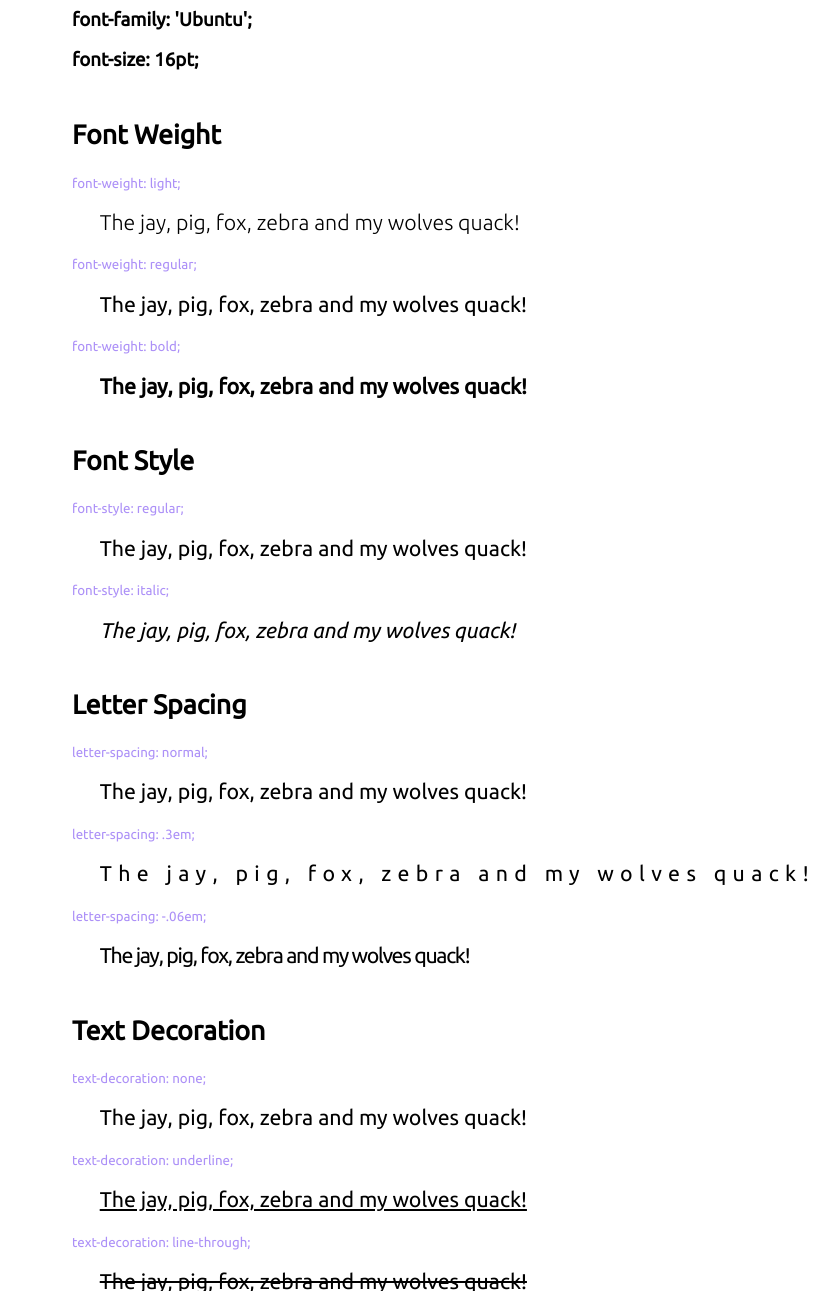
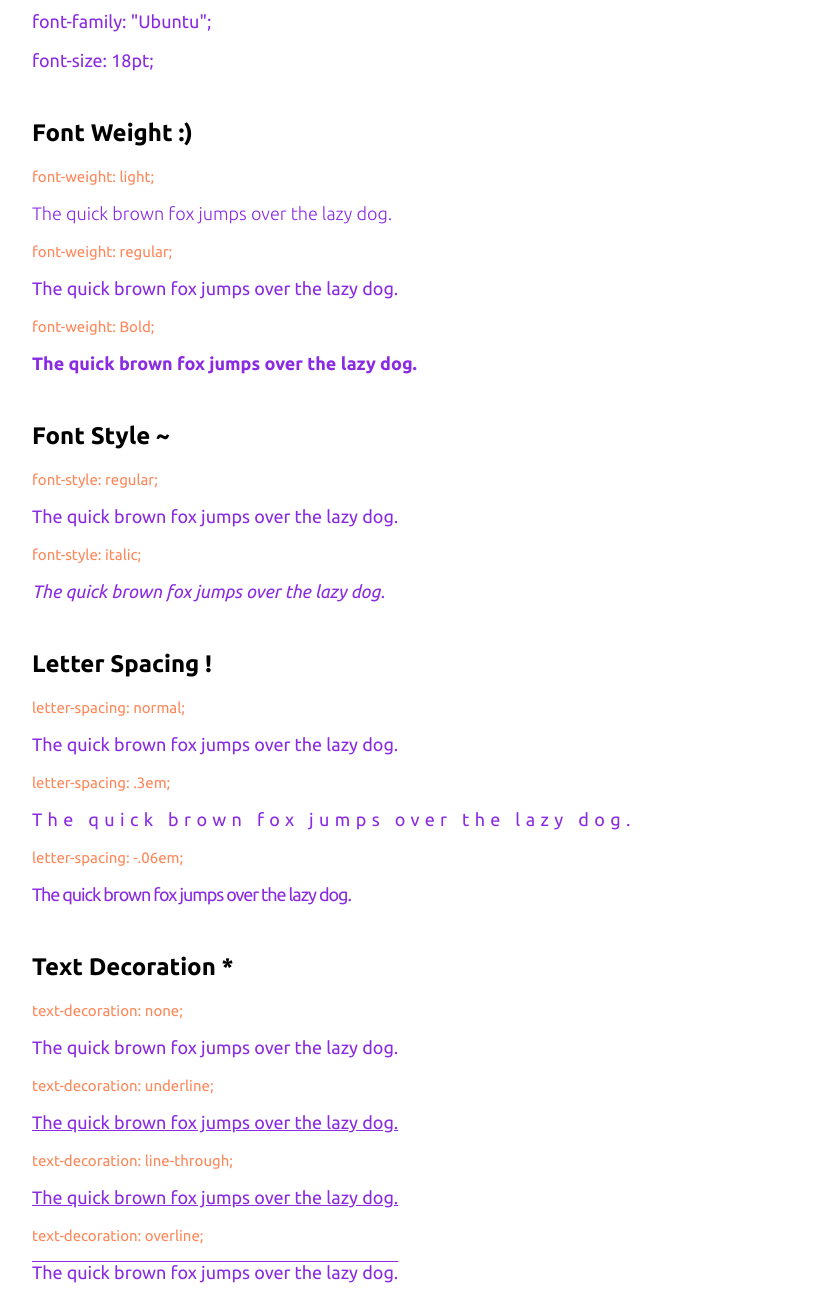
Before and after one commit to laylavlee/iffall2021, a plain HTML site: page type-styles/index.html in a window 1280 px wide. Shown: the part 188-1479 px from the top of the page, without its empty margins (56-894 px from the left). Drawn offline with Linux system fonts and the light colour scheme.

Commit message:
Add files via upload

```diff
--- a/type-styles/css/styles.css
+++ b/type-styles/css/styles.css
@@ -1,98 +1,98 @@
-body{
-    margin: 10%;
-    font-family: 'Ubuntu', sans-serif;
+
+html {font-family:'Ubuntu', sans-serif;}
+
+
+h1 {
+    color:black;
+    font-size:40px;
+    font-family:'Ubuntu', sans-serif;
+    font-weight: bolder;
+    margin-right: 150px;
+    margin-top: 3em;
+    text-align: left;
 
 }
 
-section {
-    margin: 3em 0;
+h3 {
+    color:blueviolet;
+    font-size:18px;
+    font-family:'Ubuntu', sans-serif;
+    font-weight: normal;
+    margin-right: 150px;
+    text-align: left;
 }
 
-h1 {
-    font-size: 50pt;
-    line-height: 0.2em;
+section {
+    margin-top: 3em;
+    margin-left: 80px;
 
 }
 
-h2 {
-    font-size: 20pt;
+.description {
+    color:rgb(253, 135, 89);
+    font-size:15px;
+    font-family:'Ubuntu', sans-serif;
 }
 
 
-p {
-    text-indent: 1.3em;
-    font-size: 16pt;
-    line-height: 16pt;
+.light {
+    font-weight: lighter;
 }
 
-
-.label {
-    font-size: 10pt;
-    color: rgba(167, 138, 247, 0.945);
-}
-
-.styledFont {
-    font-family: 'Ubuntu', sans-serif;
-
-}section.FontWeight p.Light {
-    font-weight: lighter;
-}
-section.FontWeight p.Normal {
+.regular {
     font-weight: normal;
 }
 
-section.FontWeight p.Bold {
-    font-weight: bold;
-}
-
-section.FontStyle p.Normal {
-    font-style: normal;
+.bold {
+    font-weight: bolder;
 }
 
 .italic {
     font-style:italic;
 }
 
-.normalspacing {
+.normal {
     letter-spacing: normal;
 }
 
 .wide {
-    letter-spacing: .3em;
+    letter-spacing:.3em;
 }
 
-.narrow {
-    letter-spacing: -.06em;
+.tight {
+    letter-spacing: -0.06em;
 }
 
-.nodecoration {
-    text-decoration: none;
+.none {
+    text-decoration:none;
 }
 
 .underline {
-    text-decoration: underline;
+    text-decoration:underline;
 }
 
-.LineThrough {
-    text-decoration: line-through;
+.line-through {
+    text-decoration: underline;
 }
 
 .overline {
     text-decoration: overline;
 }
 
-.notransformn {
-    text-transform: none;
-}
-
-.uppercase {
+.up {
     text-transform: uppercase;
 }
 
-.lowercase {
+.low {
     text-transform: lowercase;
 }
 
-.capitalize {
+.cap {
     text-transform: capitalize;
 }
+p {
+    color:blueviolet;
+    font-size:18px;
+    font-family:'Ubuntu', sans-serif;
+
+}
--- a/type-styles/index.html
+++ b/type-styles/index.html
@@ -1,85 +1,81 @@
 <!DOCTYPE html>
 <html>
     <head>
-        <link rel="preconnect" href="https://fonts.googleapis.com">
-        <link rel="preconnect" href="https://fonts.gstatic.com" crossorigin>
-        <link href="https://fonts.googleapis.com/css2?family=Ubuntu:ital,wght@0,300;0,400;1,300;1,400&display=swap" rel="stylesheet">
-        <title> Type Styles </title>
-        <link href="css/styles.css" rel="stylesheet">
+        <meta charset = "UTF-8">
+        <title>type-styles</title>
+        <link rel = "preconnect" href = "https://fonts.googleapis.com">
+        <link rel = "preconnect" href = "https://fonts.gstatic.com" crossorigin>
+        <link href="https://fonts.googleapis.com/css2?family=Ubuntu:ital,wght@0,300;0,400;0,500;0,700;1,300;1,400;1,500;1,700&display=swap" rel="stylesheet">
+        <link rel="stylesheet" href="css/styles.css">
     </head>
-
     <body>
         <section>
             <h1>Ubuntu</h1>
-            <h3>font-family: 'Ubuntu';</h3>
-            <h3>font-size: 16pt;</h3>
+            <h3>
+                font-family: "Ubuntu";
+            </h3>
+            <h3>
+                font-size: 18pt;
+            </h3>
         </section>
 
         <section>
-        <section class="FontWeight">
-            <h2>Font Weight</h2>
-            <span class="label">font-weight: light;</span>
-            <p class="styledFont Light">The jay, pig, fox, zebra and my wolves quack!</p>
-            <span class="label">font-weight: regular;</span>
-            <p class="styledFont Normal">The jay, pig, fox, zebra and my wolves quack!</p>
-            <span class="label">font-weight: bold;</span>
-            <p class="styledFont Bold">The jay, pig, fox, zebra and my wolves quack!</p>
+            <h2>Font Weight :)</h2>
+            <span class = "description">font-weight: light;</span>
+            <p class = "style light">The quick brown fox jumps over the lazy dog.</p>
+            <span class = "description">font-weight: regular;</span>
+            <p class = "style regular">The quick brown fox jumps over the lazy dog.</p>
+            <span class = "description">font-weight: Bold; </span>
+            <p class = "style bold">The quick brown fox jumps over the lazy dog.</p>
+            <section></section>
         </section>
 
         <section>
-        </section class="FontStyle">
-            <h2>Font Style</h2>
-            <span class="label">font-style: regular;</span>
-            <p class="styledFont Normal">The jay, pig, fox, zebra and my wolves quack!</p>
-            <span class="label">font-style: italic;</span>
-            <p class="italic">The jay, pig, fox, zebra and my wolves quack!</p>
+            <h2>Font Style ~</h2>
+            <span class = "description">font-style: regular;</span>
+            <p class = "style regular">The quick brown fox jumps over the lazy dog.</p>
+            <span class = "description">font-style: italic;</span>
+            <p class = "style italic">The quick brown fox jumps over the lazy dog.</p>
+            <section></section>
         </section>
 
         <section>
-        </section class="LetterSpacing">
-        <h2>Letter Spacing</h2>
-        <span class="label">letter-spacing: normal;</span>
-        <p class="normalspacing">The jay, pig, fox, zebra and my wolves quack!</p>
-        <span class="label">letter-spacing: .3em;</span>
-        <p class="wide">The jay, pig, fox, zebra and my wolves quack!</p>
-        <span class="label">letter-spacing: -.06em;</span>
-        <p class="narrow">The jay, pig, fox, zebra and my wolves quack!</p>
+            <h2>Letter Spacing !</h2>
+            <span class = "description">letter-spacing: normal;</span>
+            <p class = "style normal">The quick brown fox jumps over the lazy dog.</p>
+            <span class = "description">letter-spacing: .3em;</span>
+            <p class = "style wide">The quick brown fox jumps over the lazy dog.</p>
+            <span class = "description">letter-spacing: -.06em;</span>
+            <p class = "style tight">The quick brown fox jumps over the lazy dog.</p>
+            <section></section>
+        </section>
+
+        <section>
+            <h2>Text Decoration * </h2>
+            <span class = "description">text-decoration: none;</span>
+            <p class = "none">The quick brown fox jumps over the lazy dog.</p>
+            <span class = "description">text-decoration: underline;</span>
+            <p class = "underline">The quick brown fox jumps over the lazy dog.</p>
+            <span class = "description">text-decoration: line-through;</span>
+            <p class = "line-through">The quick brown fox jumps over the lazy dog.</p>
+            <span class = "description">text-decoration: overline;</span>
+            <p class = "overline">The quick brown fox jumps over the lazy dog.</p>
+            <section></section>
+        </section>
+
+        <section>
+            <h2>Text Transform >:(</h2>
+            <span class = "description">text-transform: none;</span>
+            <p class = "none">The quick brown fox jumps over the lazy dog.</p>
+            <span class = "description">text-transform: uppercase;</span>
+            <p class = "up">The quick brown fox jumps over the lazy dog.</p>
+            <span class = "description">text-transform: lowercase;</span>
+            <p class = "low">The quick brown fox jumps over the lazy dog.</p>
+            <span class = "description">text-transform: capitalize;</span>
+            <p class = "cap">The quick brown fox jumps over the lazy dog.</p>
+            <section></section>
+        </section>
+    </body>
 
 
-
-        </section>
-
-
-        <section>
-        </section class="TextDecoration">
-        <h2>Text Decoration</h2>
-        <span class="label">text-decoration: none;</span>
-        <p class="nodecoration">The jay, pig, fox, zebra and my wolves quack!</p>
-        <span class="label">text-decoration: underline;</span>
-        <p class="underline">The jay, pig, fox, zebra and my wolves quack!</p>
-        <span class="label">text-decoration: line-through;</span>
-        <p class="LineThrough">The jay, pig, fox, zebra and my wolves quack!</p>
-        <span class="label">text-decoration: overline;</span>
-        <p class="overline">The jay, pig, fox, zebra and my wolves quack!</p>
-
-
-        <section>
-        </section class="TextTransform">
-        <h2>Text Transform</h2>
-        <span class="label">text-transform: none;</span>
-        <p class="notransform">The jay, pig, fox, zebra and my wolves quack!</p>
-        <span class="label">text-transform: uppercase;</span>
-        <p class="uppercase">The jay, pig, fox, zebra and my wolves quack!</p>
-        <span class="label">text-transform: lowercase;</span>
-        <p class="lowercase">The jay, pig, fox, zebra and my wolves quack!</p>
-        <span class="label">text-transform: capitalize;</span>
-        <p class="capitalize">The jay, pig, fox, zebra and my wolves quack!</p>
-
-
-
-
-
-
-
-
-    <body>
+</html>
```
